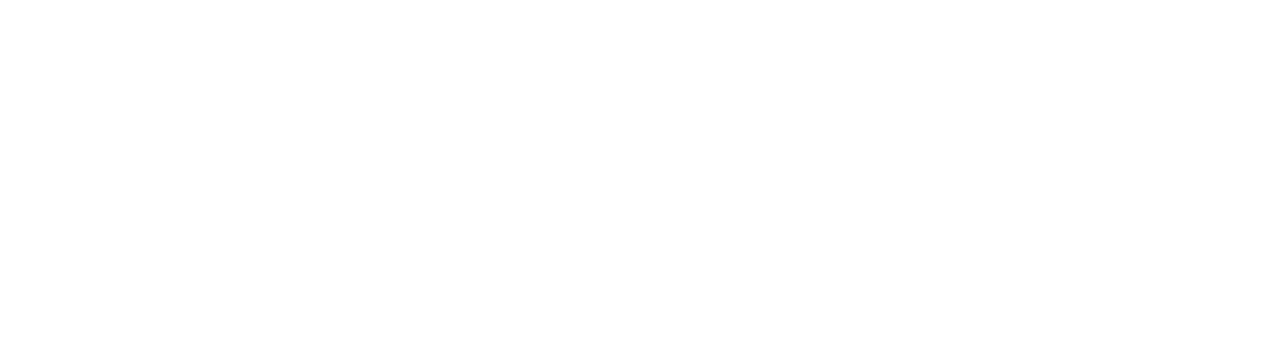
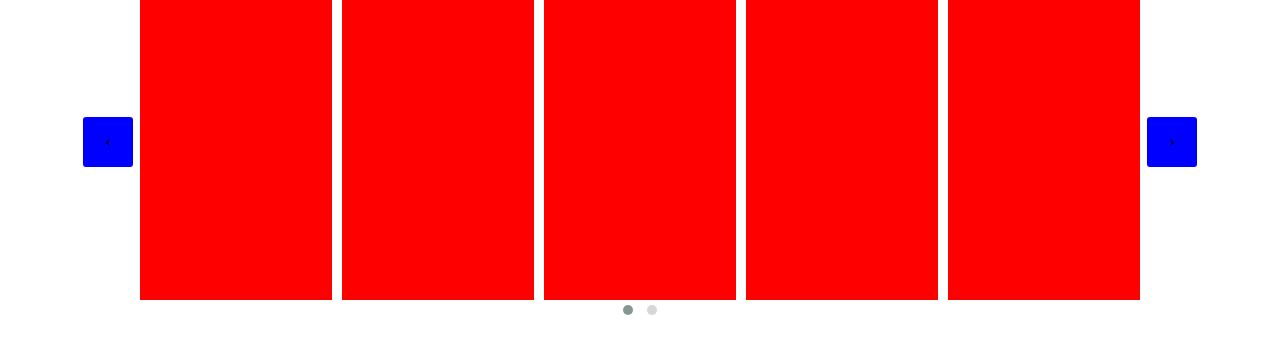
Before and after one commit to stigmat19/FD1-210-23, a plain HTML site: page javascript/sliders/sliders.html in a window 1280 px wide. Drawn offline with nearby package versions, Linux system fonts and the light colour scheme.

Commit message:
slider owl carousel

```diff
--- /dev/null
+++ b/javascript/sliders/css/style.css
@@ -0,0 +1,34 @@
+*{
+    margin: 0;
+    padding: 0;
+    box-sizing: border-box;
+}
+.item > div{
+    height: 300px;
+    background-color: red;
+}
+.container{
+    width: 1000px;
+    margin: 0 auto;
+}
+.owl-theme .owl-nav{
+    position: absolute;
+    top: 50%;
+    width: 100%;
+    display: flex;
+    justify-content: space-between;
+    margin-top: -50px;
+}
+.owl-carousel .owl-nav button{
+    width: 50px;
+    height: 50px;
+
+}
+.owl-carousel .owl-nav button.owl-prev{
+    background-color: blue;
+    margin-left: -57px;
+}
+.owl-carousel .owl-nav button.owl-next{
+    background-color: blue;
+    margin-right: -57px;
+}
--- a/javascript/sliders/js/script.js
+++ b/javascript/sliders/js/script.js
@@ -0,0 +1,20 @@
+$(document).ready(function(){
+    var option = {
+        loop:true,
+        margin:10,
+        nav:true,
+        responsive:{
+            0:{
+                items:1
+            },
+            600:{
+                items:3
+            },
+            1000:{
+                items:5
+            }
+        }
+    }
+
+    $('.owl-carousel').owlCarousel(option)
+});
--- a/javascript/sliders/sliders.html
+++ b/javascript/sliders/sliders.html
@@ -5,12 +5,46 @@
     <meta charset="UTF-8">
     <meta http-equiv="X-UA-Compatible" content="IE=edge">
     <meta name="viewport" content="width=device-width, initial-scale=1.0">
+
     <link rel="stylesheet" href="css/owl.carousel.min.css">
     <link rel="stylesheet" href="css/owl.theme.default.min.css">
+    <link rel="stylesheet" href="css/style.css">
+
     <title>Document</title>
 </head>
 
 <body>
+
+    <div class="container">
+        <div class="owl-carousel owl-theme">
+            <div class="item">
+                <div></div>
+            </div>
+            <div class="item">
+                <div></div>
+            </div>
+            <div class="item">
+                <div></div>
+            </div>
+            <div class="item">
+                <div></div>
+            </div>
+            <div class="item">
+                <div></div>
+            </div>
+            <div class="item">
+                <div></div>
+            </div>
+            <div class="item">
+                <div></div>
+            </div>
+            <div class="item">
+                <div></div>
+            </div>
+        </div>
+    </div>
+
+
 
 
     <script src="https://code.jquery.com/jquery-3.6.4.min.js"
```
